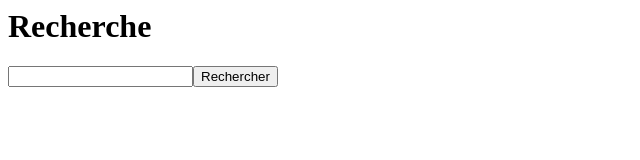
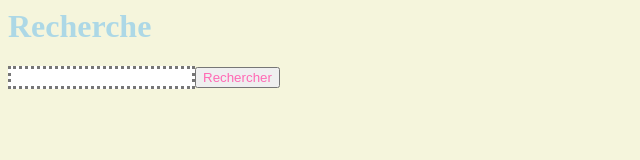
Before and after one commit to UQAC-8INF128/Exercice2, a website: page index.html in a window 1280 px wide. Shown: the whole page, without its empty margins (0-640 px from the left). Drawn offline with Linux system fonts and the light colour scheme.

Commit message:
Mise en page. Ajout de couleurs.

```diff
--- a/index.html
+++ b/index.html
@@ -29,9 +29,10 @@
   </script>
 </head>
 
-<body>
-  <h1>Recherche</h1>
-  <input type="text" id="mots" /><button onclick="rechercher();">Rechercher</button>
+<body style="background-color: beige;">
+
+  <h1 style="color: lightblue;">Recherche</h1>
+  <input style="border-style: dotted; border-width: medium;" type="text" id="mots" /><button style="color:hotpink" onclick="rechercher();">Rechercher</button>
 
   <ul id="resultats">
   </ul>
```
